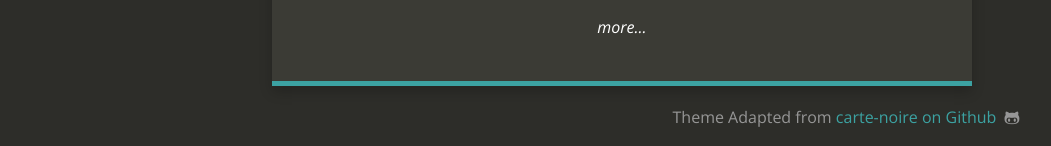
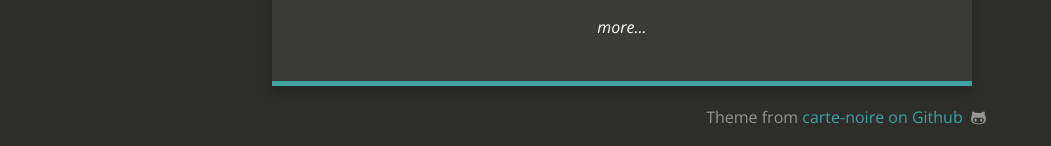
Before and after one commit to DeepakSaini119/DeepakSaini119.github.io, a Jekyll site: the page built from index.html, in a window 1280 px wide. Shown: the part 1352-1498 px from the top of the page, without its empty margins (18-1069 px from the left). Built offline with Jekyll 4.4.1, drawn with Linux system fonts in a browser that asks for light colours; nearby versions of some CDN libraries.

Commit message:
Minor change

```diff
--- a/_config.yml
+++ b/_config.yml
@@ -25,7 +25,7 @@
 
 # Footer
 # footer_left: "Made with <i class=\"fa fa-heart\"></i> by <a href=\"https://twitter.com/_JacobTomlinson\">Jacob Tomlinson</a>"
-footer_right: "Theme Adapted from <a href=\"https://github.com/jacobtomlinson/carte-noire\">carte-noire on Github</a> &nbsp;<i class=\"fa fa-github-alt\"></i>"
+footer_right: "Theme from <a href=\"https://github.com/jacobtomlinson/carte-noire\">carte-noire on Github</a> &nbsp;<i class=\"fa fa-github-alt\"></i>"
 
 # Build settings
 markdown: kramdown
```
